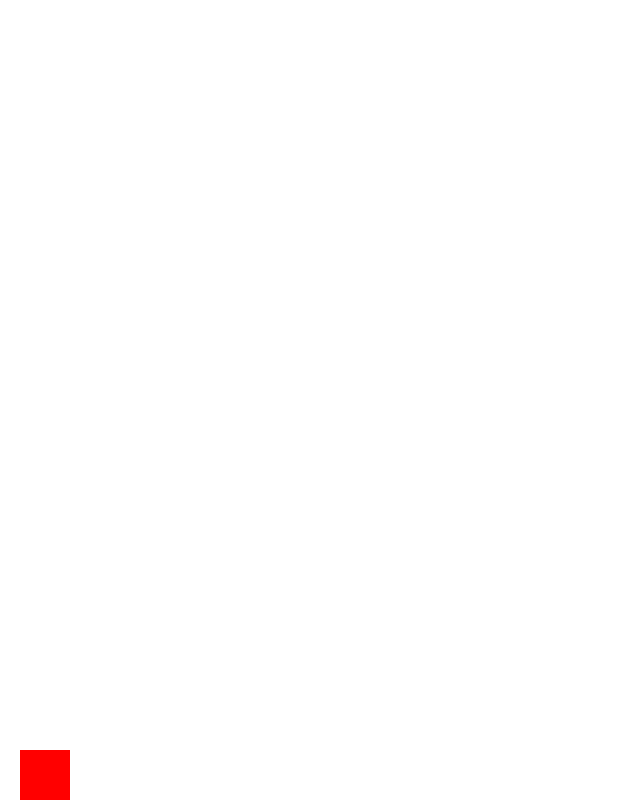
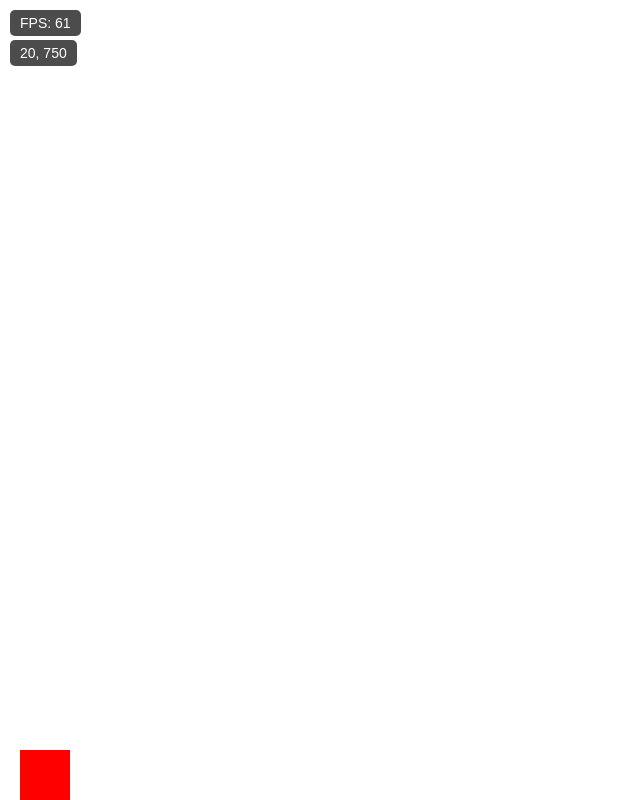
Before and after one commit to Vyxynn/platformer, a plain HTML site: page index.html in a window 1280 px wide. Shown: the whole page, without its empty margins (0-640 px from the left). Drawn offline with Linux system fonts and the light colour scheme.

Commit message:
added fps and coordinate display, normalized movement

```diff
--- /dev/null
+++ b/fps.js
@@ -0,0 +1,20 @@
+const fpsDisplay = document.getElementById("fpsCounter");
+
+let lastTime = performance.now();
+let frames = 0;
+let fps = 0;
+
+function updateFPS(time) {
+    frames++;
+
+    if (time - lastTime >= 1000) {
+        fps = frames;
+        frames = 0;
+        lastTime = time;
+        fpsDisplay.innerText = `FPS: ${fps}`;
+    }
+
+    requestAnimationFrame(updateFPS);
+}
+
+requestAnimationFrame(updateFPS);
--- a/index.html
+++ b/index.html
@@ -32,8 +32,32 @@
         position: fixed;
         background-color: red;
     }
+
+    #fpsCounter {
+            position: absolute;
+            top: 10px;
+            left: 10px;
+            color: white;
+            background: rgba(0, 0, 0, 0.7);
+            padding: 5px 10px;
+            font-family: Arial, sans-serif;
+            font-size: 14px;
+            border-radius: 5px;
+        }
+
+        #playerCoordinates {
+            position: absolute;
+            top: 40px; /* Placed below the FPS counter */
+            left: 10px;
+            color: white;
+            background: rgba(0, 0, 0, 0.7);
+            padding: 5px 10px;
+            font-family: Arial, sans-serif;
+            font-size: 14px;
+            border-radius: 5px;
+        }
+
     </style>
-
 </head>
 <body>
     <div id="pauseOverlay">
@@ -41,10 +65,14 @@
         <h2>Press 'Escape' to unpause</h2>
     </div>
 
+    <div id="fpsCounter">FPS: 0</div>
+
+    <div id="playerCoordinates"><span id="playerXDisplay">X</span>, <span id="playerYDisplay">Y</span></div>
 
     <div id="player"></div>
 
     <!--Game JS Files-->
     <script type="module" src="movement.js" defer></script>
+    <script type="module" src="fps.js" defer></script>
 </body>
 </html>
--- a/movement.js
+++ b/movement.js
@@ -1,14 +1,18 @@
 // * Global settings
 const player = document.getElementById('player');
 const pauseOverlay = document.getElementById('pauseOverlay');
+const playerXDisplay = document.getElementById('playerXDisplay');
+const playerYDisplay = document.getElementById('playerYDisplay');
 const keys = {};
 let isPaused = false;
 let jumpCount = 0; // Track how many jumps are used
+let lastTime = performance.now(); // Store the time of the last frame
+let animationFrameId; // Store requestAnimationFrame ID
 
 // * Player settings
-const speed = 2; // Horizontal movement speed
-const gravity = 0.1; // Gravity force
-const jumpStrength = 7; // Jump force
+const speed = 5; // Horizontal movement speed
+const gravity = 0.3; // Gravity force
+const jumpStrength = 10; // Jump force
 let velocityY = 0; // Vertical velocity
 const maxJumps = 2; // Allow two jumps (double jump)
 const startingPlayerX = 20; // Starting X position
@@ -32,20 +36,16 @@ document.addEventListener('keyup', handleKeyUp);
 window.addEventListener('blur', handleWindowBlur);
 
 // * Movement functions
-function handleKeyDown(event){
-    for(let action in keybinds){
-        if(keybinds[action].includes(event.key)){
+function handleKeyDown(event) {
+    for (let action in keybinds) {
+        if (keybinds[action].includes(event.key)) {
             keys[action] = true;
 
-            if(action === 'pause'){
+            if (action === 'pause') {
                 togglePause();
             }
         }
     }
-
-    // if (event.key === 'Escape') {
-    //     togglePause(); // Pause/unpause when Escape is pressed
-    // }
 
     if (!isPaused) {
         for (let action in keybinds) {
@@ -75,6 +75,7 @@ function handleWindowBlur() {
     isPaused = true; // Pauses player movement
     pauseOverlay.style.visibility = 'visible';
     pauseOverlay.style.opacity = '1';
+    cancelAnimationFrame(animationFrameId); // Stop movement updates
     clearKeys(); // Stop movement
 }
 
@@ -92,16 +93,21 @@ function togglePause() {
     if (isPaused) {
         pauseOverlay.style.visibility = 'visible';
         pauseOverlay.style.opacity = '1';
+        cancelAnimationFrame(animationFrameId); // Stop movement updates
     } else {
         pauseOverlay.style.visibility = 'hidden';
         pauseOverlay.style.opacity = '0';
-        movePlayer(); // Resume game when unpaused
+        lastTime = performance.now(); // Reset lastTime to prevent big jumps
+        movePlayer(); // Resume movement
     }
 }
 
 // * Player movement logic
-function movePlayer() {
+function movePlayer(timestamp = performance.now()) {
     if (isPaused) return; // Stop updating if paused
+
+    const deltaTime = (timestamp - lastTime) / 1000; // Convert from ms to seconds
+    lastTime = timestamp;
 
     const playerRect = player.getBoundingClientRect();
     const screenWidth = window.innerWidth;
@@ -109,14 +115,14 @@ function movePlayer() {
 
     let newX = player.offsetLeft;
 
-    // Left and right movement
-    if (keys.moveLeft && playerRect.left > 0) newX -= speed;
-    if (keys.moveRight && playerRect.right < screenWidth) newX += speed;
+    // Normalize movement by multiplying with deltaTime
+    if (keys.moveLeft && playerRect.left > 0) newX -= speed * deltaTime * 60;
+    if (keys.moveRight && playerRect.right < screenWidth) newX += speed * deltaTime * 60;
 
-    // Apply gravity
-    velocityY += gravity;
+    // Apply gravity with delta time scaling
+    velocityY += gravity * deltaTime * 60;
 
-    let newY = player.offsetTop + velocityY;
+    let newY = player.offsetTop + velocityY * deltaTime * 60;
 
     // Collision with the ground
     if (newY + playerRect.height >= screenHeight) {
@@ -127,10 +133,11 @@ function movePlayer() {
 
     player.style.left = `${newX}px`;
     player.style.top = `${newY}px`;
+    playerXDisplay.textContent = `${parseInt(newX)}`;
+    playerYDisplay.textContent = `${parseInt(newY)}`;
 
-    if (!isPaused) {
-        requestAnimationFrame(movePlayer); // Keep updating the player's position only if not paused
-    }
+
+    animationFrameId = requestAnimationFrame(movePlayer); // Keep updating the player's position
 }
 
 // Start moving the player immediately
```
Also changed, not shown: pause.js (deleted, +0 -37 lines).
